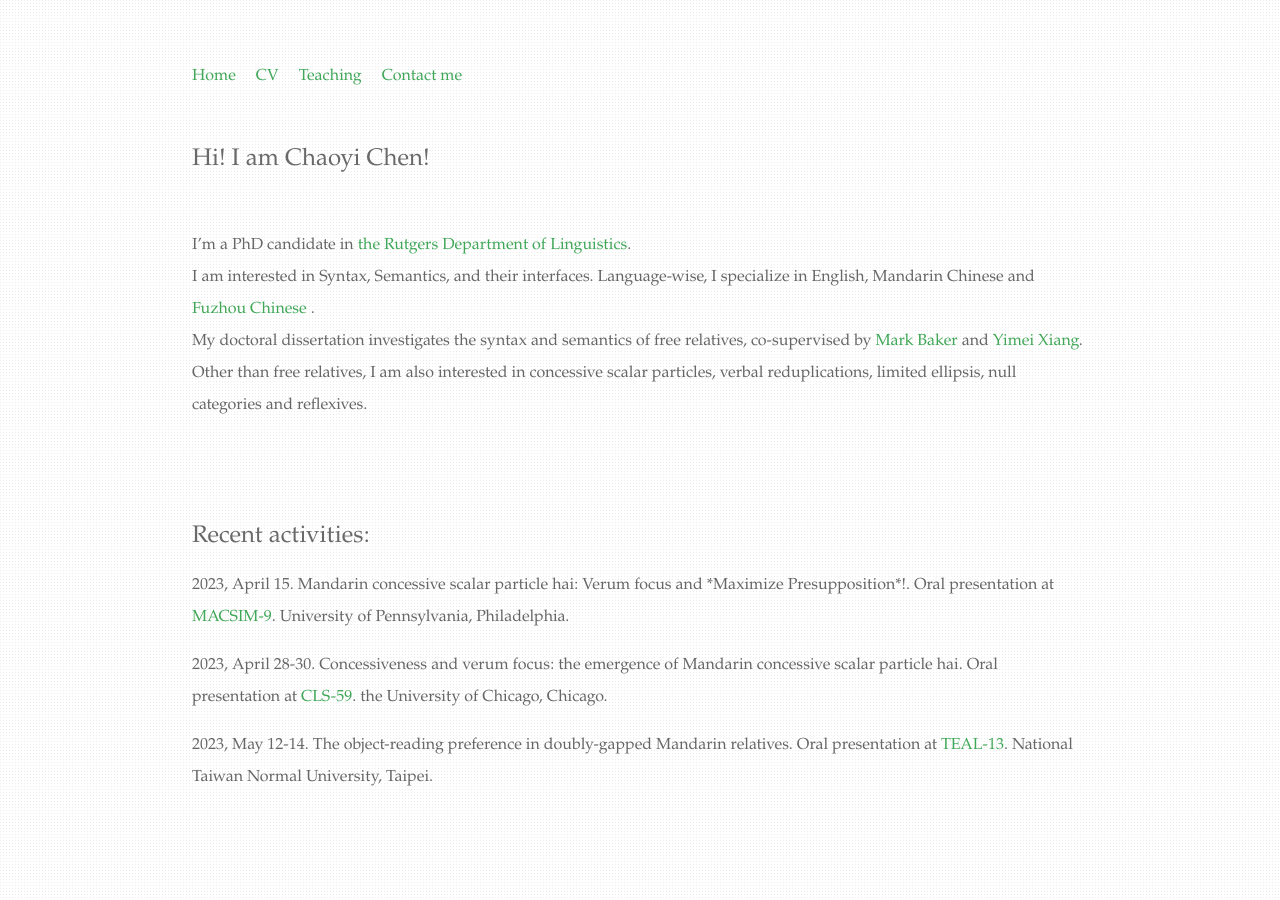
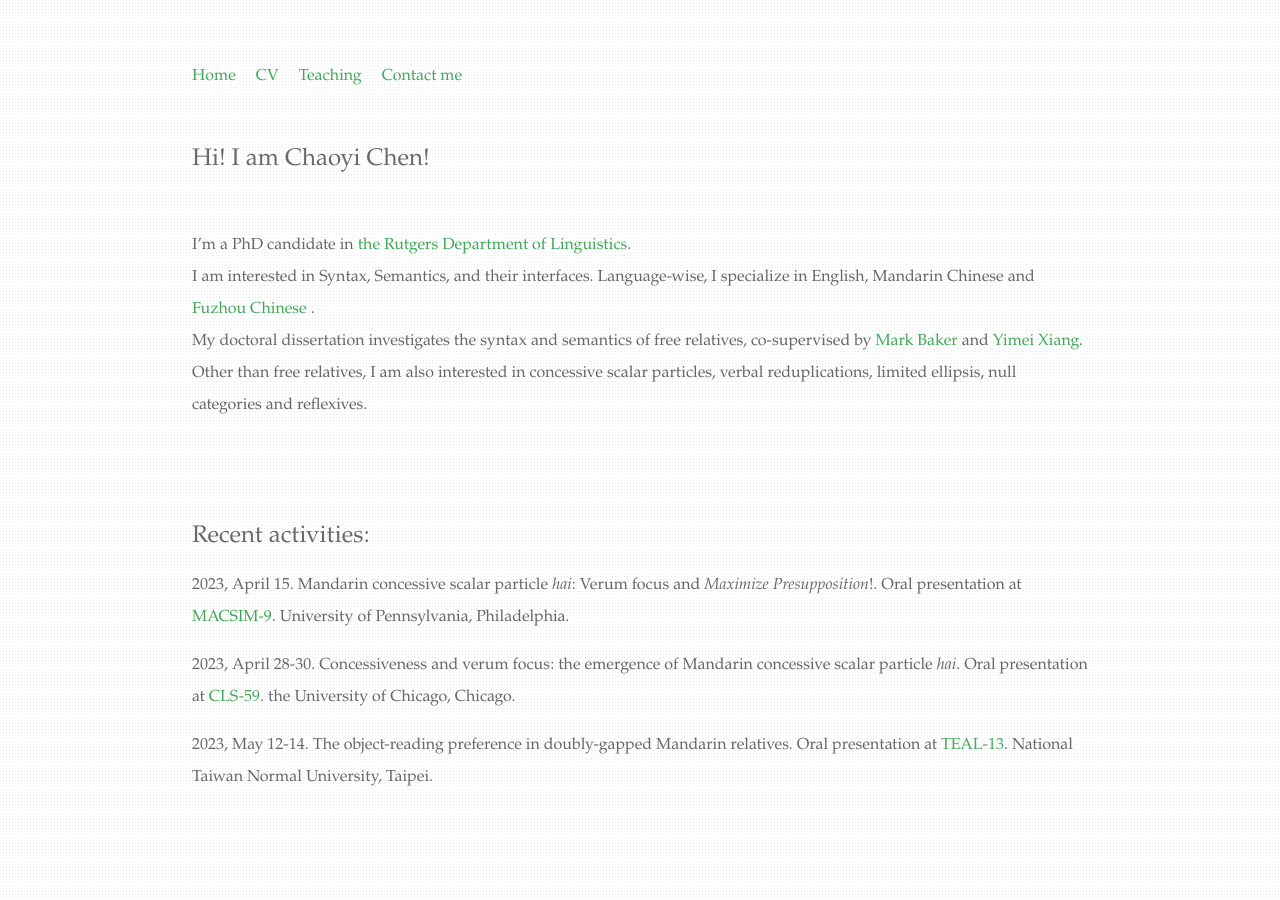
Before and after one commit to chaoyichen71/chaoyichen71.github.io, a Jekyll site: the page built from index.html, in a window 1280 px wide. Built offline with Jekyll 4.4.1, drawn with Linux system fonts in a browser that asks for light colours.

```diff
--- a/index.html
+++ b/index.html
@@ -14,7 +14,7 @@ title: Chaoyi Chen (陈超逸)
 		</br>
 		<div class="blurb">
 			<h2>Recent activities:</h2>
-			<p>2023, April 15. Mandarin concessive scalar particle hai: Verum focus and *Maximize Presupposition*!. Oral presentation at <a href="https://www.macsim.us/the-9th-macsim/9th-macsim-schedule/">MACSIM-9</a>. University of Pennsylvania, Philadelphia.
-			<p>2023, April 28-30. Concessiveness and verum focus: the emergence of Mandarin concessive scalar particle hai. Oral presentation at <a href="http://chicagolinguisticsociety.org/">CLS-59</a>. the University of Chicago, Chicago. </p>
+			<p>2023, April 15. Mandarin concessive scalar particle <i>hai</i>: Verum focus and <i>Maximize Presupposition</i>!. Oral presentation at <a href="https://www.macsim.us/the-9th-macsim/9th-macsim-schedule/">MACSIM-9</a>. University of Pennsylvania, Philadelphia.
+			<p>2023, April 28-30. Concessiveness and verum focus: the emergence of Mandarin concessive scalar particle <i>hai</i>. Oral presentation at <a href="http://chicagolinguisticsociety.org/">CLS-59</a>. the University of Chicago, Chicago. </p>
 			<p>2023, May 12-14. The object-reading preference in doubly-gapped Mandarin relatives. Oral presentation at <a href="https://sites.google.com/ntnueng.tw/teal13">TEAL-13</a>. National Taiwan Normal University, Taipei. </p>
 </div>
```
